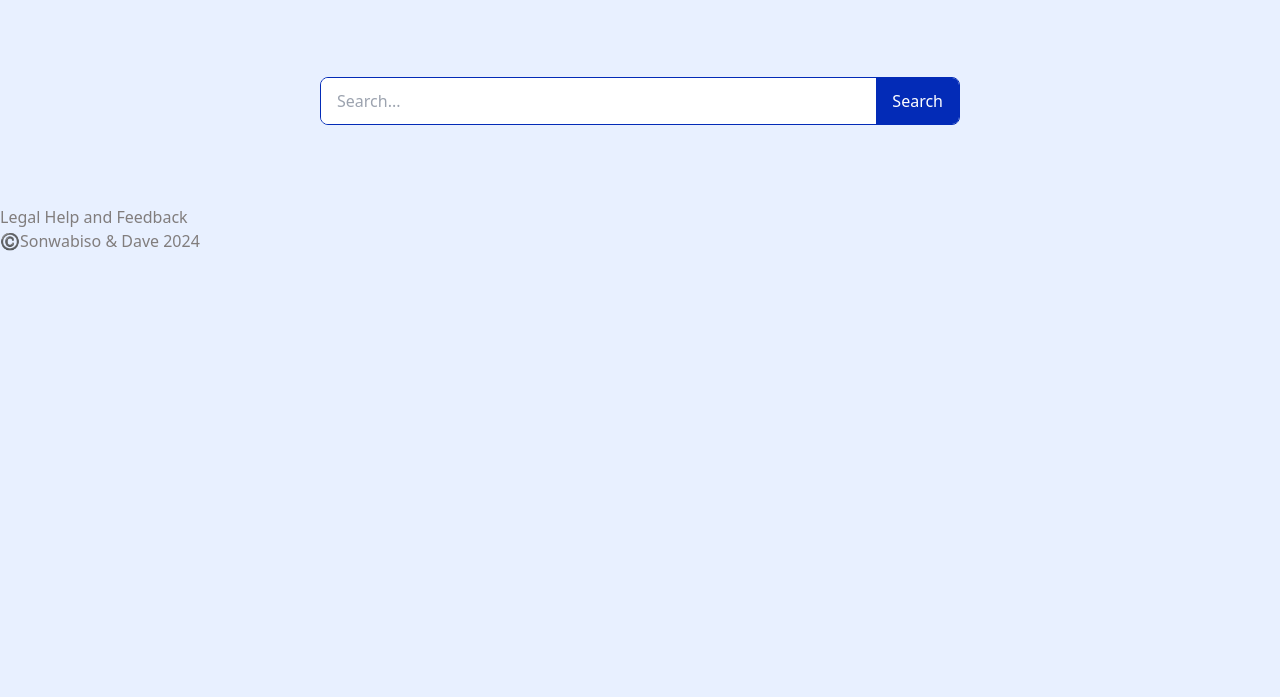
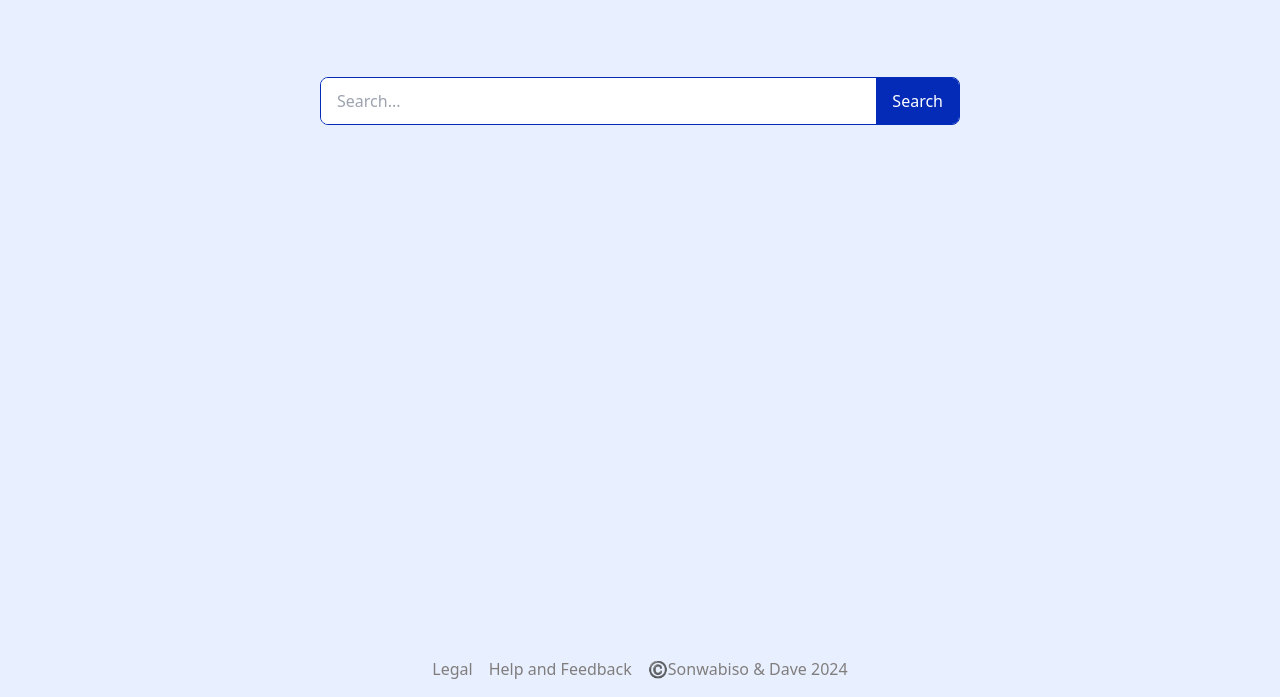
Before and after one commit to Sonwabiso1/Test_tube_project, a plain HTML site: page index.html in a window 1280 px wide. Shown: the part 103-800 px from the top of the page. Drawn offline with nearby package versions, Linux system fonts and the light colour scheme.

Commit message:
fixed footer

```diff
--- a/index.html
+++ b/index.html
@@ -63,11 +63,14 @@
         <p></p>
     </div> -->
     <!-- footer section -->
-    <div class="text-[817D7D]">
-        <a href="">Legal</a>
-        <a href="">Help and Feedback</a>
-        <p>©️Sonwabiso & Dave 2024</p>
-    </div>
+    <footer class="fixed bottom-0 w-full py-4 text-[#817D7D]">
+      <div class="container mx-auto flex justify-center">
+          <a href="#" class="mr-4">Legal</a>
+          <a href="#" class="mr-4">Help and Feedback</a>
+          <span>©️Sonwabiso & Dave 2024</span>
+      </div>
+  </footer>
+
 
 </body>
 </html>
```
